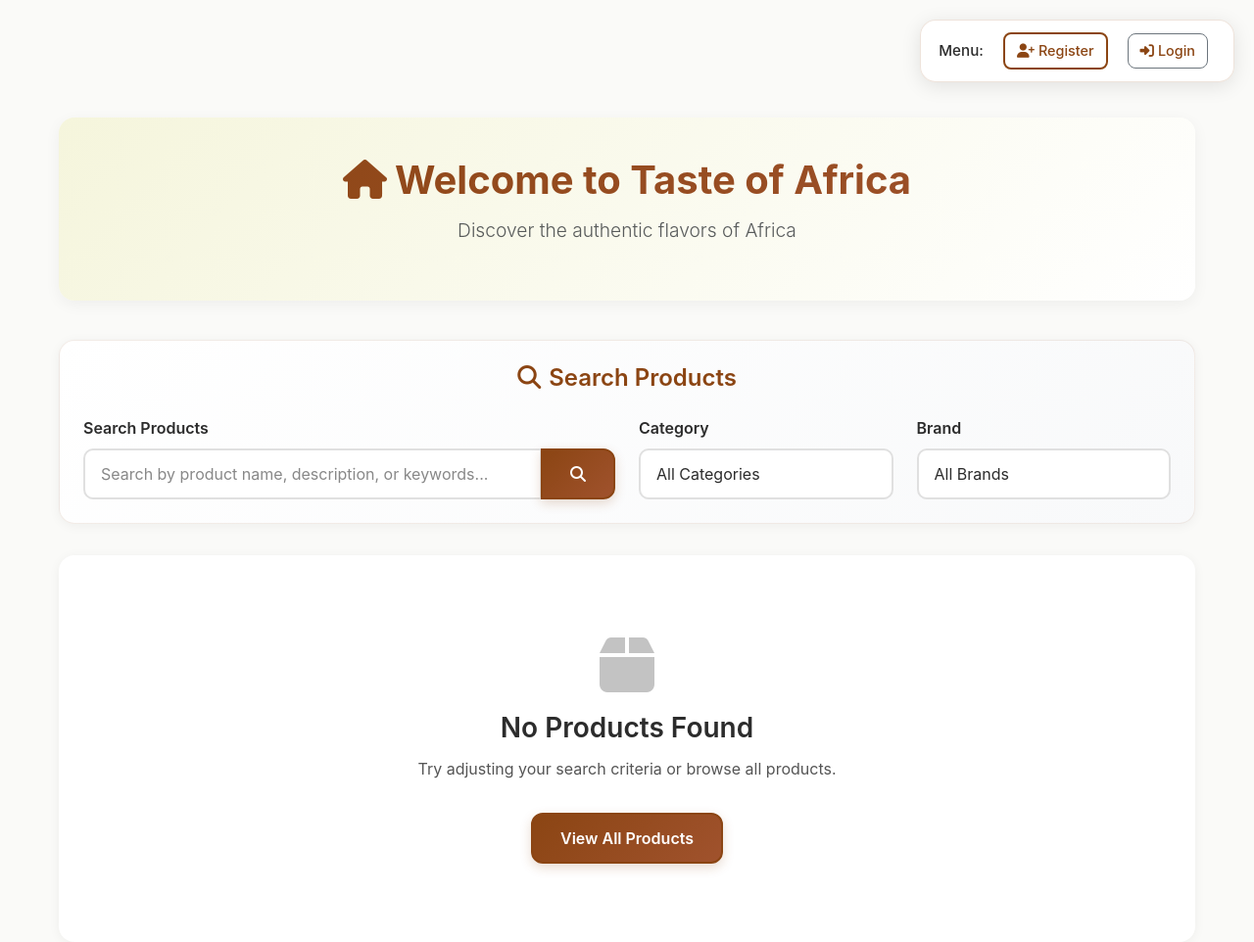
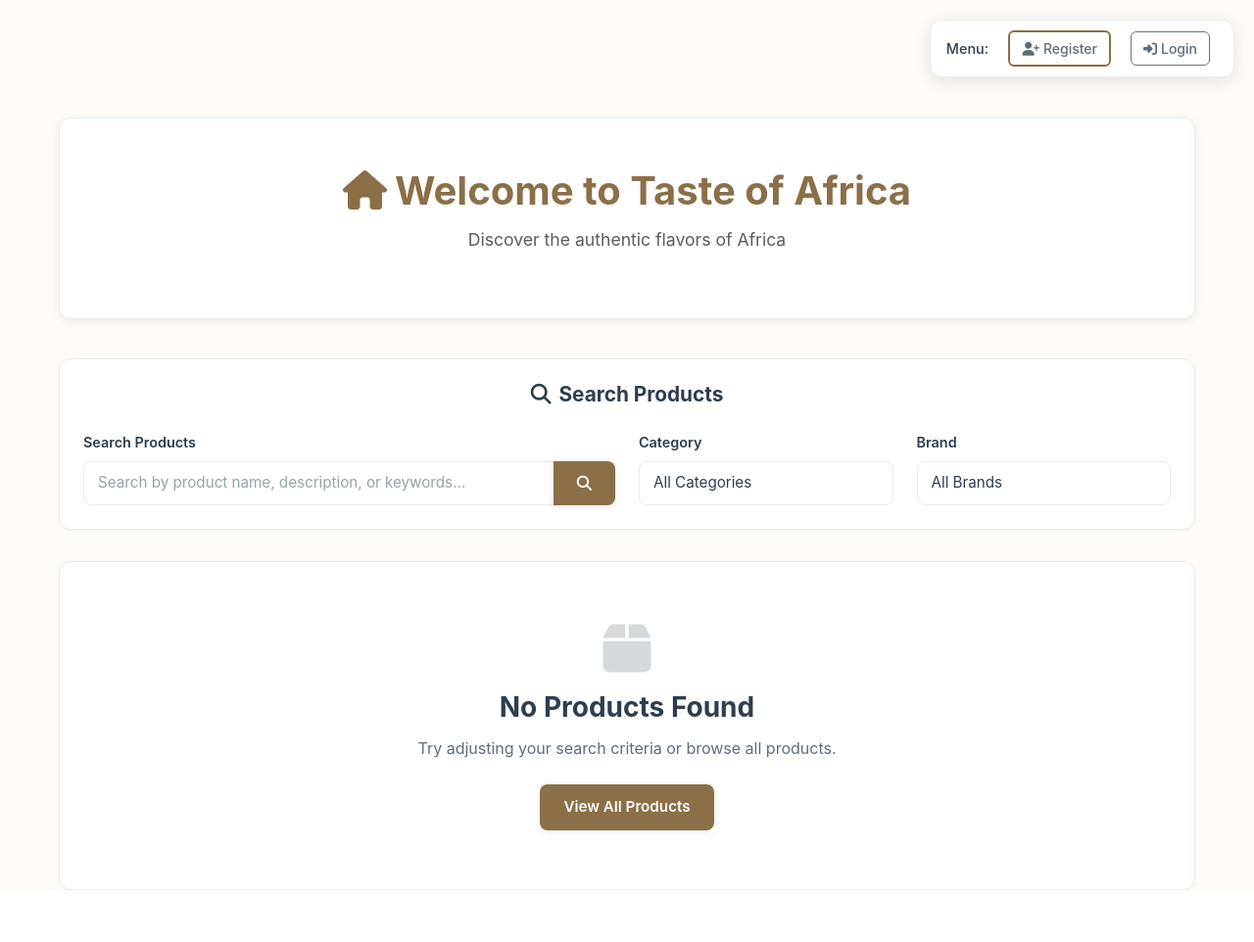
Before and after one commit to ladymargehagan/ECommerceLabs, a PHP site: page / in a window 1280 px wide. Shown: the whole page at 98% size. After the commit the page ends 909 px from the top, so only its background shows below. Run offline with PHP 8.4, Linux system fonts and the light colour scheme; data that the repository does not hold is empty; some libraries are stand-ins or nearby versions.

Commit message:
ui changes

```diff
--- a/css/main.css
+++ b/css/main.css
@@ -1,56 +1,44 @@
 /* ===========================================
    MAIN CSS - Taste of Africa
-   Modern & Fresh Design System
-   Color Palette: Earthy Tones & Natural Colors
+   Modern, Clean & Fresh Design
    =========================================== */
 
-/* ===== COLOR PALETTE (Based on Image 4) ===== */
+/* ===== REFINED COLOR PALETTE ===== */
 :root {
-    /* Primary Colors - Warm Earth Tones */
-    --primary: #8B4513;           /* Medium warm brown */
-    --primary-dark: #654321;      /* Dark brown */
-    --primary-light: #A0522D;     /* Sandy brown */
-    --primary-hover: #6B3410;     /* Darker brown on hover */
+    /* Primary - Rich Earth Tones */
+    --primary: #8B6F47;           /* Warm brown */
+    --primary-dark: #6B5438;      /* Darker brown */
+    --primary-light: #A6896B;     /* Lighter brown */
+    --primary-hover: #7A5F3F;     /* Hover state */
 
-    /* Secondary Colors - Terracotta & Orange */
-    --secondary: #CD853F;          /* Terracotta */
-    --secondary-light: #DEB887;   /* Burnt orange */
-    --accent-orange: #FF8C42;      /* Bright orange */
-    --accent-red: #A52A2A;        /* Deep red/maroon */
+    /* Accent Colors */
+    --accent-orange: #E67E22;     /* Warm orange */
+    --accent-green: #27AE60;      /* Fresh green */
+    --accent-yellow: #F39C12;     /* Golden yellow */
 
-    /* Accent Colors - Greens & Naturals */
-    --accent-green: #556B2F;       /* Dark olive green */
-    --accent-green-light: #9CAF88; /* Light sage green */
-    --accent-yellow: #FFD700;      /* Bright yellow */
-
-    /* Neutral Colors */
-    --cream: #F5F5DC;              /* Cream/off-white */
-    --beige: #F5DEB3;              /* Light beige/khaki */
-    --charcoal: #36454F;           /* Dark grey/charcoal */
-    --sky-blue: #87CEEB;           /* Light sky blue */
-
-    /* Background & Text */
-    --bg-primary: #FAFAF8;         /* Soft off-white background */
-    --bg-secondary: #FFFFFF;       /* Pure white */
-    --bg-light: #F8F9FA;           /* Light grey background */
-    --text-dark: #2C2C2C;         /* Dark text */
-    --text-medium: #555555;        /* Medium grey text */
-    --text-light: #888888;        /* Light grey text */
+    /* Neutrals */
+    --white: #FFFFFF;
+    --bg-light: #F8F9FA;
+    --bg-cream: #FEFBF7;
+    --text-dark: #2C3E50;
+    --text-medium: #5D6D7E;
+    --text-light: #95A5A6;
+    --border-light: #E8ECEF;
 
     /* Status Colors */
-    --success: #4CAF50;            /* Fresh green */
-    --danger: #E53935;             /* Alert red */
-    --warning: #FFB74D;            /* Warm orange */
-    --info: #42A5F5;               /* Sky blue */
+    --success: #27AE60;
+    --danger: #E74C3C;
+    --warning: #F39C12;
+    --info: #3498DB;
 
-    /* Shadows & Effects */
-    --shadow-sm: rgba(0, 0, 0, 0.05);
-    --shadow-md: rgba(0, 0, 0, 0.1);
-    --shadow-lg: rgba(0, 0, 0, 0.15);
-    --shadow-primary: rgba(139, 69, 19, 0.2);
+    /* Shadows */
+    --shadow-xs: 0 1px 3px rgba(0, 0, 0, 0.05);
+    --shadow-sm: 0 2px 8px rgba(0, 0, 0, 0.08);
+    --shadow-md: 0 4px 16px rgba(0, 0, 0, 0.1);
+    --shadow-lg: 0 8px 24px rgba(0, 0, 0, 0.12);
 }
 
-/* ===== GLOBAL RESET & BASE STYLES ===== */
+/* ===== GLOBAL RESET ===== */
 * {
     box-sizing: border-box;
     margin: 0;
@@ -58,9 +46,9 @@
 }
 
 body {
-    background-color: var(--bg-primary);
+    background-color: var(--bg-cream);
     min-height: 100vh;
-    font-family: -apple-system, BlinkMacSystemFont, 'Segoe UI', 'Roboto', 'Oxygen', 'Ubuntu', 'Cantarell', 'Fira Sans', 'Droid Sans', 'Helvetica Neue', sans-serif;
+    font-family: 'Inter', -apple-system, BlinkMacSystemFont, 'Segoe UI', 'Roboto', 'Oxygen', 'Ubuntu', 'Cantarell', sans-serif;
     color: var(--text-dark);
     line-height: 1.6;
     -webkit-font-smoothing: antialiased;
@@ -70,7 +58,7 @@ body {
 /* ===== TYPOGRAPHY ===== */
 h1, h2, h3, h4, h5, h6 {
     color: var(--text-dark);
-    font-weight: 600;
+    font-weight: 700;
     line-height: 1.2;
     margin-bottom: 1rem;
 }
@@ -99,39 +87,36 @@ a:hover {
 
 /* ===== BUTTONS ===== */
 .btn-custom {
-    background: linear-gradient(135deg, var(--primary), var(--primary-light));
-    border: 2px solid var(--primary);
-    color: var(--bg-secondary);
-    border-radius: 12px;
+    background: var(--primary);
+    border: none;
+    color: var(--white);
+    border-radius: 8px;
     font-weight: 600;
-    padding: 12px 28px;
-    transition: all 0.3s cubic-bezier(0.4, 0, 0.2, 1);
+    padding: 12px 24px;
+    transition: all 0.2s ease;
     cursor: pointer;
     display: inline-flex;
     align-items: center;
     justify-content: center;
     gap: 8px;
-    box-shadow: 0 4px 12px var(--shadow-primary);
-    text-transform: none;
-    font-size: 1rem;
+    font-size: 0.95rem;
+    box-shadow: var(--shadow-sm);
 }
 
 .btn-custom:hover {
-    background: linear-gradient(135deg, var(--primary-hover), var(--primary));
-    border-color: var(--primary-hover);
-    color: var(--bg-secondary);
-    transform: translateY(-2px);
-    box-shadow: 0 6px 20px var(--shadow-primary);
+    background: var(--primary-hover);
+    color: var(--white);
+    transform: translateY(-1px);
+    box-shadow: var(--shadow-md);
 }
 
 .btn-custom:active {
     transform: translateY(0);
-    box-shadow: 0 2px 8px var(--shadow-primary);
+    box-shadow: var(--shadow-xs);
 }
 
 .btn-custom:disabled {
     background: var(--text-light);
-    border-color: var(--text-light);
     cursor: not-allowed;
     transform: none;
     box-shadow: none;
@@ -142,39 +127,39 @@ a:hover {
     border: 2px solid var(--primary);
     color: var(--primary);
     background: transparent;
-    border-radius: 12px;
-    padding: 10px 24px;
+    border-radius: 8px;
+    padding: 10px 22px;
     font-weight: 600;
-    transition: all 0.3s ease;
+    transition: all 0.2s ease;
 }
 
 .btn-outline-primary:hover {
     background: var(--primary);
-    color: var(--bg-secondary);
+    color: var(--white);
     border-color: var(--primary);
 }
 
 /* ===== CARDS ===== */
 .card {
     border: none;
-    border-radius: 16px;
+    border-radius: 12px;
     overflow: hidden;
-    box-shadow: 0 2px 12px var(--shadow-sm);
-    background: var(--bg-secondary);
-    transition: all 0.3s cubic-bezier(0.4, 0, 0.2, 1);
-    border: 1px solid rgba(139, 69, 19, 0.1);
+    box-shadow: var(--shadow-sm);
+    background: var(--white);
+    transition: all 0.3s ease;
+    border: 1px solid var(--border-light);
 }
 
 .card:hover {
     transform: translateY(-4px);
-    box-shadow: 0 8px 24px var(--shadow-md);
-    border-color: rgba(139, 69, 19, 0.2);
+    box-shadow: var(--shadow-md);
+    border-color: rgba(139, 111, 71, 0.2);
 }
 
 .card-header {
-    background: linear-gradient(135deg, var(--primary), var(--primary-light));
-    color: var(--bg-secondary);
-    border: none;
+    background: var(--white);
+    color: var(--text-dark);
+    border-bottom: 1px solid var(--border-light);
     padding: 20px 24px;
     font-weight: 600;
     font-size: 1.1rem;
@@ -186,20 +171,20 @@ a:hover {
 
 /* ===== FORMS ===== */
 .form-control {
-    border: 2px solid #E0E0E0;
-    border-radius: 10px;
-    padding: 12px 16px;
-    transition: all 0.3s ease;
-    font-size: 1rem;
-    background: var(--bg-secondary);
+    border: 1px solid var(--border-light);
+    border-radius: 8px;
+    padding: 10px 14px;
+    transition: all 0.2s ease;
+    font-size: 0.95rem;
+    background: var(--white);
     color: var(--text-dark);
 }
 
 .form-control:focus {
     border-color: var(--primary);
-    box-shadow: 0 0 0 4px rgba(139, 69, 19, 0.1);
+    box-shadow: 0 0 0 3px rgba(139, 111, 71, 0.1);
     outline: none;
-    background: var(--bg-secondary);
+    background: var(--white);
 }
 
 .form-control::placeholder {
@@ -211,40 +196,41 @@ a:hover {
     color: var(--text-dark);
     margin-bottom: 8px;
     display: block;
+    font-size: 0.9rem;
 }
 
 /* ===== ALERTS ===== */
 .alert {
-    border-radius: 12px;
+    border-radius: 8px;
     border: none;
-    padding: 16px 20px;
+    padding: 14px 18px;
     margin: 16px 0;
     font-weight: 500;
-    animation: fadeIn 0.5s ease;
+    animation: fadeIn 0.3s ease;
     border-left: 4px solid;
 }
 
 .alert-success {
-    background: linear-gradient(135deg, #E8F5E9, #C8E6C9);
-    color: #2E7D32;
+    background: #E8F8F5;
+    color: #1E8449;
     border-left-color: var(--success);
 }
 
 .alert-danger {
-    background: linear-gradient(135deg, #FFEBEE, #FFCDD2);
-    color: #C62828;
+    background: #FADBD8;
+    color: #C0392B;
     border-left-color: var(--danger);
 }
 
 .alert-info {
-    background: linear-gradient(135deg, #E3F2FD, #BBDEFB);
-    color: #1565C0;
+    background: #EBF5FB;
+    color: #2874A6;
     border-left-color: var(--info);
 }
 
 .alert-warning {
-    background: linear-gradient(135deg, #FFF3E0, #FFE0B2);
-    color: #E65100;
+    background: #FEF9E7;
+    color: #B7950B;
     border-left-color: var(--warning);
 }
 
@@ -294,13 +251,12 @@ a:hover {
     position: fixed;
     top: 20px;
     right: 20px;
-    background: rgba(255, 255, 255, 0.98);
-    border: 1px solid rgba(139, 69, 19, 0.15);
-    border-radius: 16px;
-    padding: 12px 18px;
-    box-shadow: 0 4px 20px var(--shadow-md);
+    background: var(--white);
+    border: 1px solid var(--border-light);
+    border-radius: 12px;
+    padding: 10px 16px;
+    box-shadow: var(--shadow-md);
     z-index: 1000;
-    backdrop-filter: blur(10px);
     display: flex;
     align-items: center;
     gap: 12px;
@@ -310,22 +266,22 @@ a:hover {
 .menu-tray span {
     color: var(--text-dark);
     font-weight: 500;
-    font-size: 0.95rem;
+    font-size: 0.9rem;
 }
 
 .menu-tray a {
-    color: var(--primary);
+    color: var(--text-medium);
     text-decoration: none;
     font-weight: 500;
-    transition: all 0.3s ease;
+    transition: all 0.2s ease;
     padding: 6px 12px;
-    border-radius: 8px;
-    font-size: 0.9rem;
+    border-radius: 6px;
+    font-size: 0.875rem;
 }
 
 .menu-tray a:hover {
-    color: var(--primary-hover);
-    background: rgba(139, 69, 19, 0.1);
+    color: var(--primary);
+    background: rgba(139, 111, 71, 0.08);
 }
 
 /* ===== CONTAINERS ===== */
--- a/css/product.css
+++ b/css/product.css
@@ -47,21 +48,23 @@
 .product-brand i {
     color: var(--accent-green);
     margin-right: 6px;
+    font-size: 0.8rem;
 }
 
 .filter-section {
-    background: linear-gradient(135deg, var(--bg-secondary), var(--bg-light));
-    border-radius: 16px;
+    background: var(--white);
+    border-radius: 12px;
     padding: 24px;
     margin-bottom: 32px;
-    border: 1px solid rgba(139, 69, 19, 0.1);
-    box-shadow: 0 2px 12px var(--shadow-sm);
+    border: 1px solid var(--border-light);
+    box-shadow: var(--shadow-xs);
 }
 
 .filter-section h4 {
-    color: var(--primary);
+    color: var(--text-dark);
     margin-bottom: 20px;
     text-align: center;
+    font-size: 1.3rem;
 }
 
 .pagination-wrapper {
@@ -72,39 +75,39 @@
 
 .pagination .page-link {
     color: var(--primary);
-    border-color: rgba(139, 69, 19, 0.2);
-    padding: 10px 16px;
-    margin: 0 4px;
-    border-radius: 8px;
-    transition: all 0.3s ease;
+    border-color: var(--border-light);
+    padding: 8px 14px;
+    margin: 0 2px;
+    border-radius: 6px;
+    transition: all 0.2s ease;
 }
 
 .pagination .page-link:hover {
     background: var(--primary);
-    color: var(--bg-secondary);
+    color: var(--white);
     border-color: var(--primary);
-    transform: translateY(-2px);
 }
 
 .pagination .page-item.active .page-link {
     background: var(--primary);
     border-color: var(--primary);
-    color: var(--bg-secondary);
+    color: var(--white);
 }
 
 .no-products {
     text-align: center;
-    padding: 80px 20px;
-    background: var(--bg-secondary);
-    border-radius: 16px;
-    box-shadow: 0 2px 12px var(--shadow-sm);
+    padding: 60px 20px;
+    background: var(--white);
+    border-radius: 12px;
+    box-shadow: var(--shadow-xs);
+    border: 1px solid var(--border-light);
 }
 
 .no-products i {
-    font-size: 4em;
+    font-size: 3.5em;
     color: var(--text-light);
-    margin-bottom: 24px;
-    opacity: 0.5;
+    margin-bottom: 20px;
+    opacity: 0.4;
 }
 
 .no-products h3 {
@@ -114,23 +117,21 @@
 
 .no-products p {
     color: var(--text-medium);
-    margin-bottom: 32px;
+    margin-bottom: 24px;
 }
 
 .welcome-header {
     text-align: center;
-    padding: 40px 0;
+    padding: 50px 20px;
     margin-bottom: 40px;
-    background: linear-gradient(135deg, var(--cream), var(--bg-secondary));
-    border-radius: 16px;
-    box-shadow: 0 4px 16px var(--shadow-sm);
+    background: var(--white);
+    border-radius: 12px;
+    box-shadow: var(--shadow-sm);
+    border: 1px solid var(--border-light);
 }
 
 .welcome-header h1 {
-    background: linear-gradient(135deg, var(--primary), var(--primary-light));
-    -webkit-background-clip: text;
-    -webkit-text-fill-color: transparent;
-    background-clip: text;
+    color: var(--primary);
     font-weight: 700;
     font-size: 2.5rem;
     margin-bottom: 12px;
@@ -138,7 +139,8 @@
 
 .welcome-header .lead {
     color: var(--text-medium);
-    font-size: 1.2rem;
+    font-size: 1.1rem;
+    font-weight: 400;
 }
 
 /* Product Detail Page */
```
Also changed, not shown: other parts of css/main.css (+6 -53 lines), other parts of css/product.css (+37 -35 lines), css/cart.css (+47 -61 lines), css/checkout.css (+30 -27 lines).
